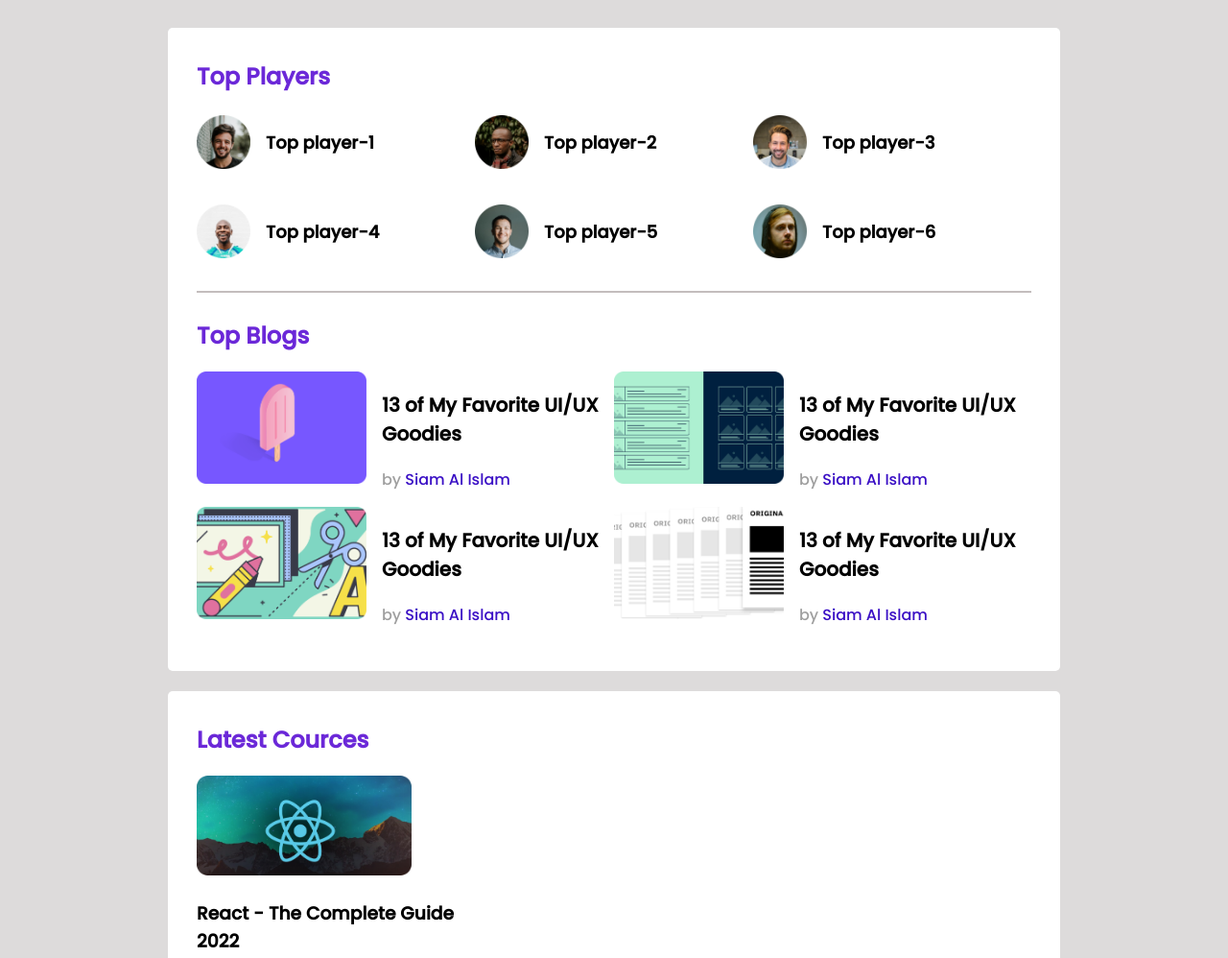
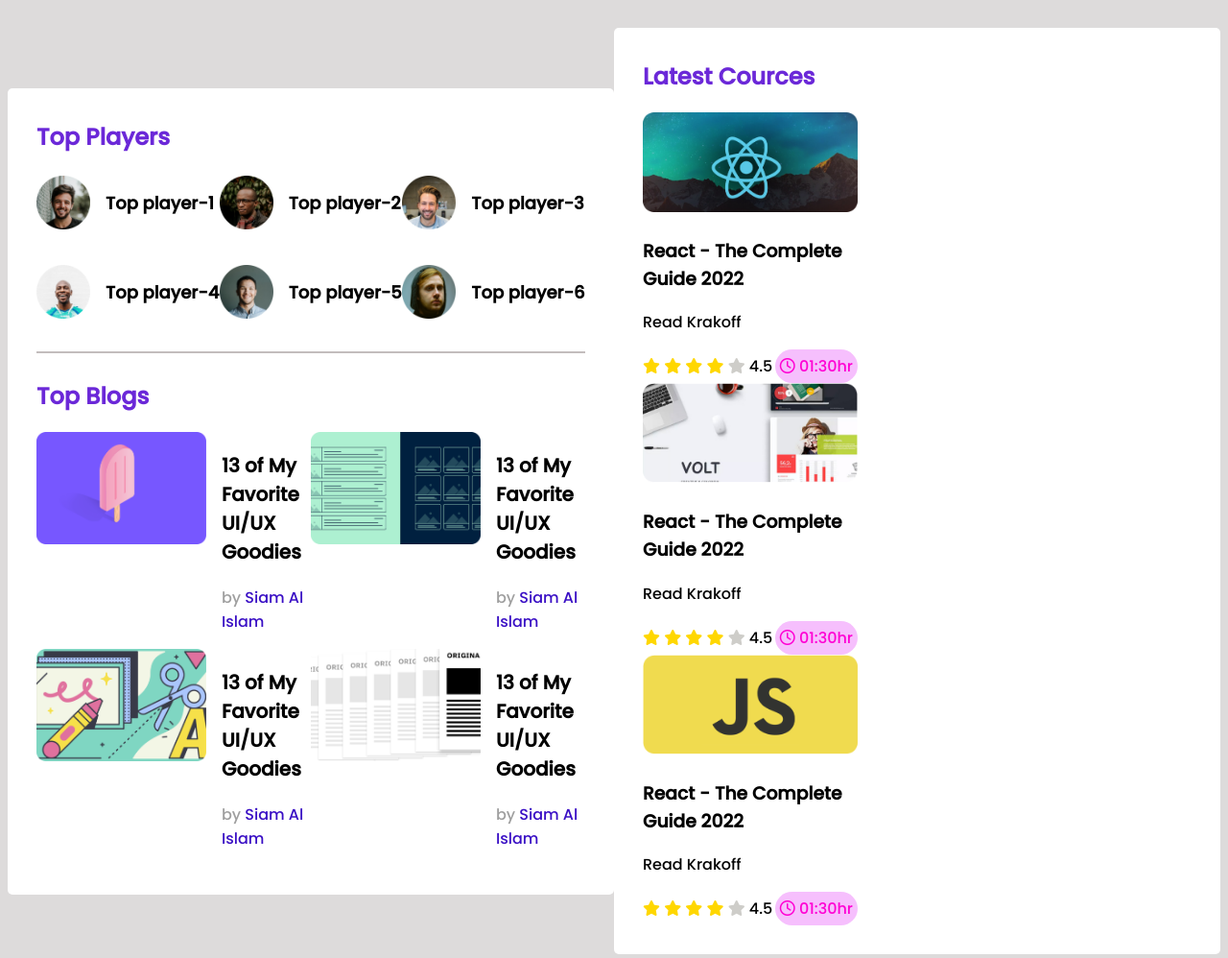
Before and after one commit to Siam-al-islam/leader-board-css3, a plain HTML site: page index.html in a window 1280 px wide. Shown: the top 998 px of the page at 96% size. Drawn offline with Linux system fonts and the light colour scheme.

Commit message:
code added

```diff
--- a/styles/style.css
+++ b/styles/style.css
@@ -9,8 +9,8 @@ body{
 }
 main{
     display: flex;
-    flex-direction: column;
-    align-items: center;
+    flex-direction:colum;
+    align-items:center;
 }
 .container{
     background-color: rgb(255, 255, 255);
```
Also changed, not shown: index.html (+6 -3 lines).
